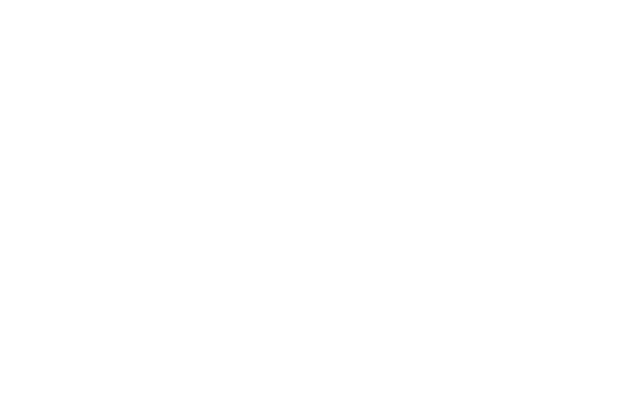
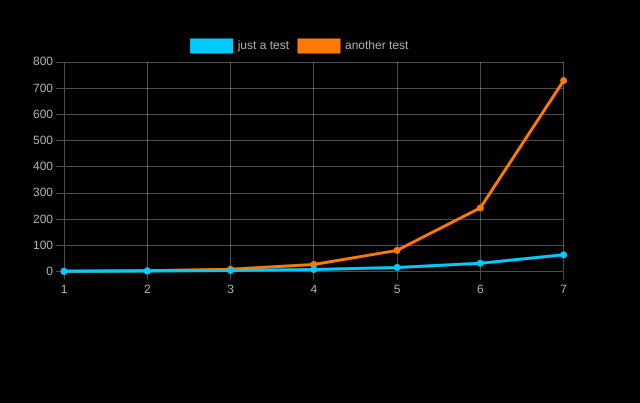
Before and after one commit to Henrik-0/investSimulator, a website: page index.html in a window 1280 px wide. Shown: the whole page, without its empty margins (0-640 px from the left). Drawn offline with nearby package versions, Linux system fonts and the light colour scheme.

Commit message:
Testing chart.js

```diff
--- a/index.html
+++ b/index.html
@@ -4,9 +4,14 @@
    <meta charset="UTF-8">
    <meta http-equiv="X-UA-Compatible" content="IE=edge">
    <meta name="viewport" content="width=device-width, initial-scale=1.0">
+   <link rel="stylesheet" href="./style/style.css">
+   <script src="./node_modules/chart.js/dist/chart.umd.js"></script>
+   <script src="./js/script.js" defer></script>
    <title>Simulador de investimento</title>
 </head>
 <body>
-
+   <article>
+      <canvas id="myGraph"></canvas>
+   </article>
 </body>
 </html>
--- a/js/script.js
+++ b/js/script.js
@@ -0,0 +1,54 @@
+const canvas = document.querySelector("#myGraph").getContext("2d");
+let chart = new Chart(canvas, {
+   type: "line",
+   data: {
+      labels: [1, 2, 3, 4, 5, 6, 7],
+      datasets: [
+         {
+            label: "just a test",
+            data: [1, 2, 4, 8, 16, 32, 64],
+            backgroundColor: "#00CBFF",
+            borderColor: "#00CBFF"
+         },
+         {
+            label: "another test",
+            data: [1, 3, 9, 27, 81, 243, 729],
+            backgroundColor: "#FF7A00",
+            borderColor: "#FF7A00",
+         }
+      ]
+   },
+   options: {
+      plugins: {
+         legend: {
+             labels: {
+                 color: 'rgba(255, 255, 255, .7)'
+             }
+         }
+     },
+      scales: {
+         x: {
+            grid: {
+               color: "rgba(255, 255, 255, .3)"
+            },
+            border: {
+               color: "rgba(255, 255, 255, 0)"
+            },
+            ticks: {
+               color: "rgba(255, 255, 255, .7)"
+            }
+         },
+         y: {
+            grid: {
+               color: "rgba(255, 255, 255, .3)"
+            },
+            border: {
+               color: "rgba(255, 255, 255, 0)"
+            },
+            ticks: {
+               color: "rgba(255, 255, 255, .7)"
+            }
+         }
+      }
+   }
+})
--- a/style/style.css
+++ b/style/style.css
@@ -0,0 +1,23 @@
+:root {
+   --orange: #FF7A00;
+   --blue: #00CBFF;
+}
+* {
+   margin: 0;
+   padding: 0;
+   box-sizing: border-box;
+   overflow: hidden;
+}
+
+body {
+   background: black;
+}
+article {
+   width: 600px;
+   height: 400px;
+   padding: 30px;
+}
+canvas {
+   width: 100%;
+   height: 100%;
+}
```
Also changed, not shown: package.json (added, +14 -0 lines), README.md, 1 other file.
